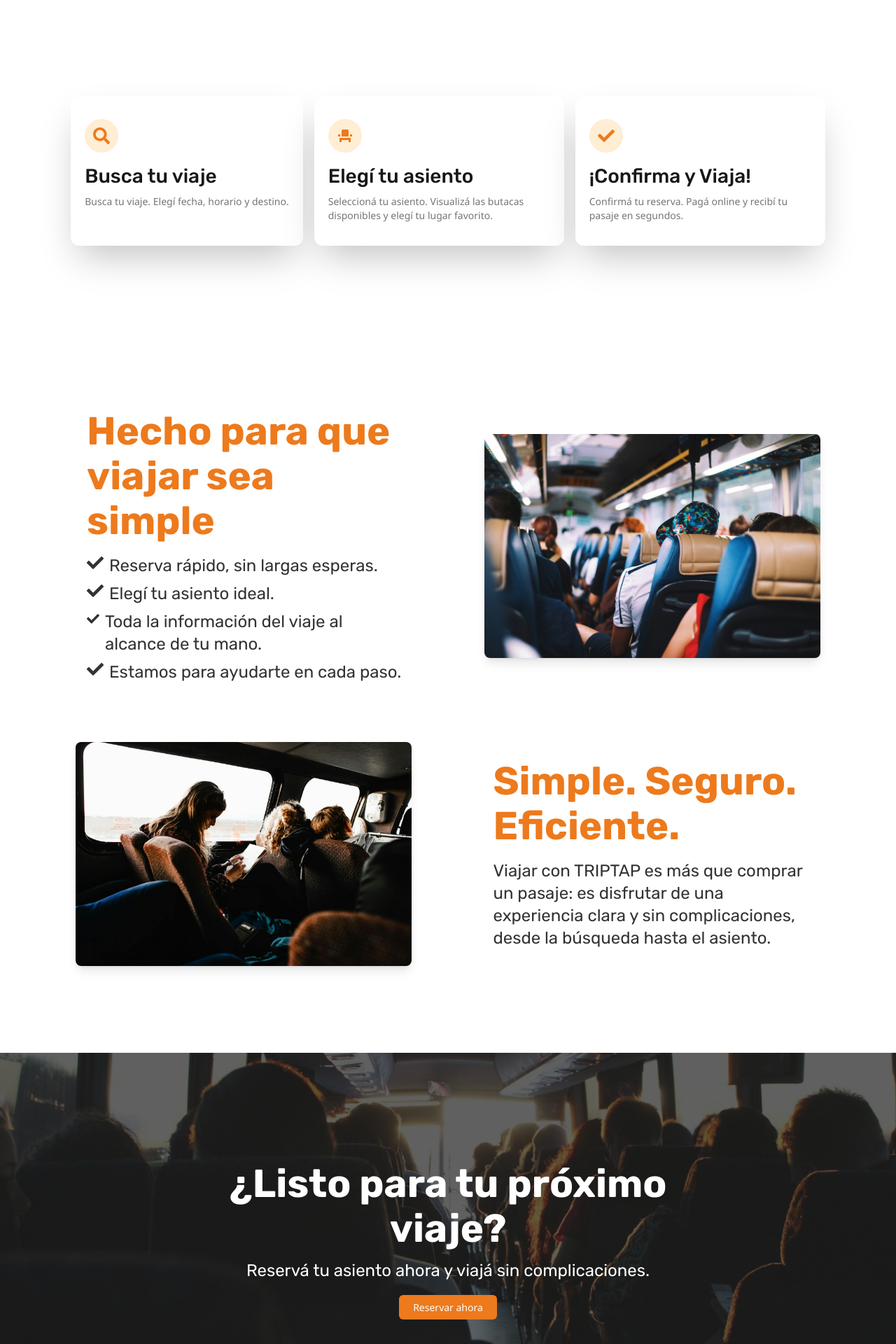
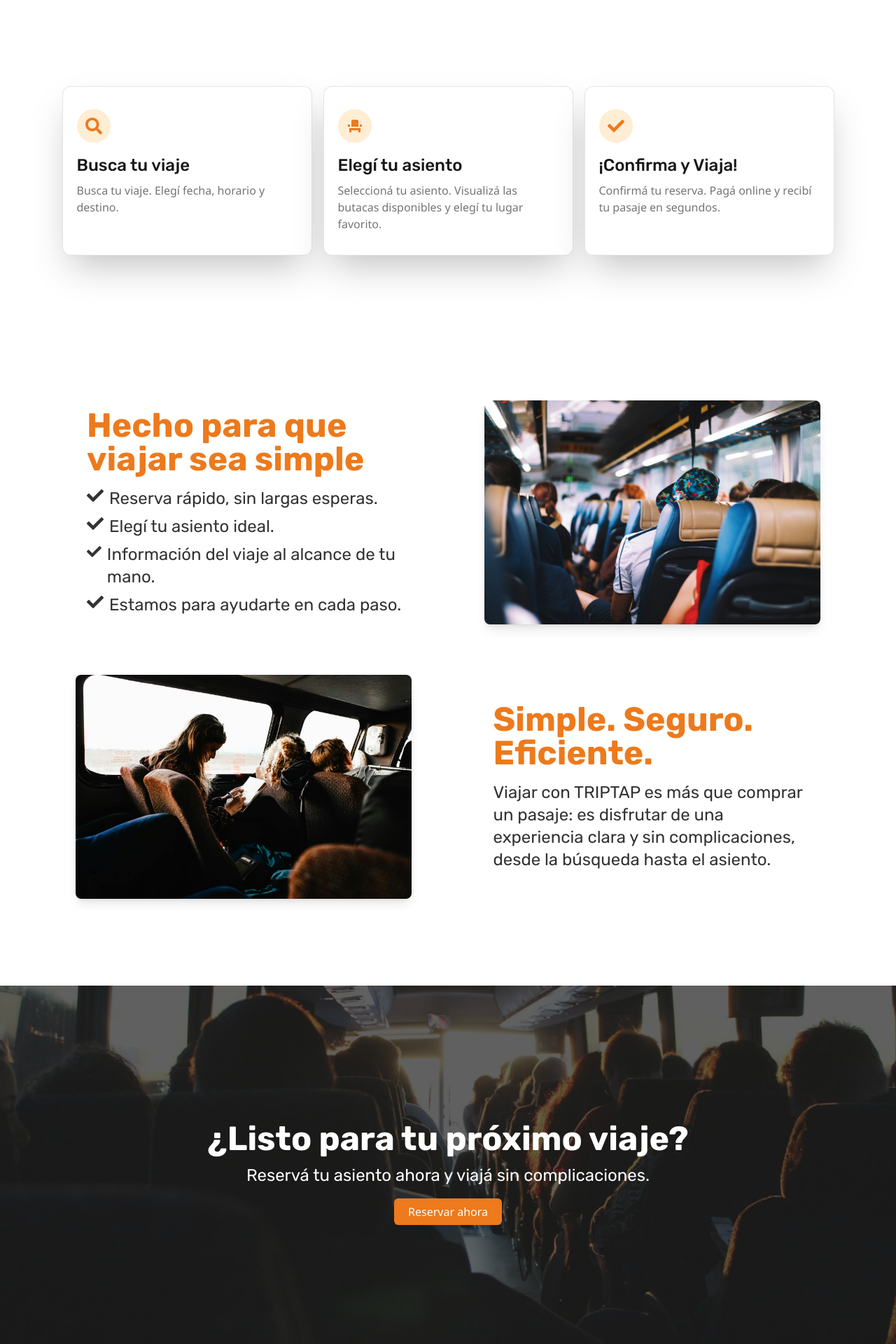
Before and after one commit to ezequielmanchula/triptap-frontend, a Next.js app: page / in a window 1280 px wide. Shown: the part 1040-2960 px from the top of the page at 70% size. Built offline with nearby package versions, Linux system fonts and the light colour scheme.

Commit message:
style(home): fix font-sizes

```diff
--- a/src/app/components/ui/Hero.tsx
+++ b/src/app/components/ui/Hero.tsx
@@ -19,12 +19,8 @@ export default function Hero({ height = "min-h-[880px]" }: HeroSectionProps) {
       </div>
 
       <div className="relative max-w-[70.25rem] sm:mt-4 min-h-[550px] text-center md:text-left lg:text:left xl:text-left lg:min-h-[300px] xl:min-h-[300px] mx-auto w-full p-8 z-10 text-white">
-        <h1 className="Rubik font-bold text-4xl md:text-5xl xl:text-6xl/16 mb-4">
-          Viaja rápido, viaja seguro
-        </h1>
-        <p className="Noto font-base text-lg/8 md:text-xl xl:text-2xl max-w-3xl">
-          Busca tu trayecto, selecciona tu asiento y completa la reserva desde tu celular o computadora, con toda la información clara y precisa.
-        </p>
+        <h1 className="Rubik font-bold text-5xl xl:text-6xl/16 mb-4">Viaja rápido, viaja seguro</h1>
+        <p className="Noto font-base text-lg/8 md:text-xl xl:text-2xl max-w-3xl">Busca tu trayecto, selecciona tu asiento y completa la reserva desde tu celular o computadora, con toda la información clara y precisa.</p>
       </div>
 
       <div className="absolute left-1/2 bottom-0 translate-y-1/2 -translate-x-1/2 w-full max-w-[70.25rem] z-50">
--- a/src/app/components/ui/InfoSection.tsx
+++ b/src/app/components/ui/InfoSection.tsx
@@ -11,7 +11,7 @@ export default function InfoSection() {
     const infoLi = [
     { label: "Reserva rápido, sin largas esperas."},
     { label: "Elegí tu asiento ideal."},
-    { label: "Toda la información del viaje al alcance de tu mano."},
+    { label: "Información del viaje al alcance de tu mano."},
     { label: "Estamos para ayudarte en cada paso."},
   ];
 
@@ -21,8 +21,8 @@ export default function InfoSection() {
       <div className="flex flex-col-reverse md:flex-row items-center gap-25 my-5 p-6">
         {/* Texto */}
         <div className="md:w-1/2 p-4">
-          <h2 className="Display-Large text-[#ED7A1C] mb-4">Hecho para que viajar sea simple</h2>
-          <ul className="Headline-Small space-y-2 text-[#333333]">
+          <h2 className="Rubik font-bold text-3xl md:text-3xl lg:text-5xl text-[#ED7A1C] mb-4">Hecho para que viajar sea simple</h2>
+          <ul className="Rubik font-normal lg:text-2xl space-y-2 text-[#333333]">
 
             {infoLi.map(({label}, i) => (
               <li key={i} className="flex flex-row align-baseline gap-2"><FaCheck size={24}/> {label}</li>
@@ -51,10 +51,10 @@ export default function InfoSection() {
         </div>
         {/* Texto */}
         <div className="w-full md:w-1/2 p-4">
-          <h2 className="Display-Large text-[#ED7A1C] mb-4">
+          <h2 className="Rubik font-bold text-3xl md:text-3xl lg:text-5xl text-[#ED7A1C] mb-4">
             Simple. Seguro. Eficiente.
           </h2>
-          <p className="Headline-Small text-[#333333]">
+          <p className="Rubik font-normal lg:text-2xl text-[#333333]">
             Viajar con TRIPTAP es más que comprar un pasaje: es disfrutar de una experiencia clara y sin complicaciones, desde la búsqueda hasta el asiento.
           </p>
         </div>
--- a/src/app/components/ui/Panel.tsx
+++ b/src/app/components/ui/Panel.tsx
@@ -19,11 +19,11 @@ export default function Panel() {
 
       {/* Contenido */}
       <div className="max-w-[90%] sm:max-w-[80%] md:max-w-[70%] lg:max-w-[60%] text-white">
-        <h1 className="Display-Large mb-3">¿Listo para tu próximo viaje?</h1>
-        <p className="Headline-Small mb-6">Reservá tu asiento ahora y viajá sin complicaciones.</p>
+        <h1 className="Rubik font-bold text-3xl md:text-3xl lg:text-5xl mb-3">¿Listo para tu próximo viaje?</h1>
+        <p className="Rubik font-normal text-base md:text-2xl lg:text-2xl mb-6">Reservá tu asiento ahora y viajá sin complicaciones.</p>
         <Link
           href={"/reservations"}
-          className="Title-Small bg-[#ED7A1C] hover:bg-[#d96a13] text-white py-2 px-5 rounded-md transition-colors"> Reservar ahora
+          className="Noto text-base bg-[#ED7A1C] hover:bg-[#d96a13] text-white py-2 px-5 rounded-md transition-colors"> Reservar ahora
         </Link>
       </div>
     </section>
--- a/src/app/components/ui/Steps.tsx
+++ b/src/app/components/ui/Steps.tsx
@@ -26,12 +26,12 @@ const steps: Step[] = [
 ];
 
 const StepCard = ({ icon, title, description }: Step) => (
-  <div className="flex flex-col max-w-[357px] min-h-[213px] p-8 px-5 bg-white rounded-xl items-start opacity-100 shadow-2xl">
+  <div className="flex flex-col max-w-[357px] min-h-[213px] p-8 px-5 bg-white rounded-xl items-start opacity-100 border border-[#75757532] shadow-2xl">
     <div className="bg-orange-100 text-orange-500 rounded-full p-3 mb-4 flex items-center justify-center">
       {icon}
     </div>
-    <h3 className="Headline-Medium text-[#171717] mb-2">{title}</h3>
-    <p className="Title-Small text-[#757575]">{description}</p>
+    <h3 className="Rubik text-2xl font-medium text-[#171717] mb-2">{title}</h3>
+    <p className="Noto text-base font-normal text-[#757575]">{description}</p>
   </div>
 );
 
--- a/src/styles/globals.css
+++ b/src/styles/globals.css
@@ -6,9 +6,11 @@
 
   .Rubik{
     font-family: var(--font-rubik);
+    line-height: normal;
   }
   .Noto{
     font-family: var(--font-noto-sans);
+    line-height: normal;
   }
 
 
```
